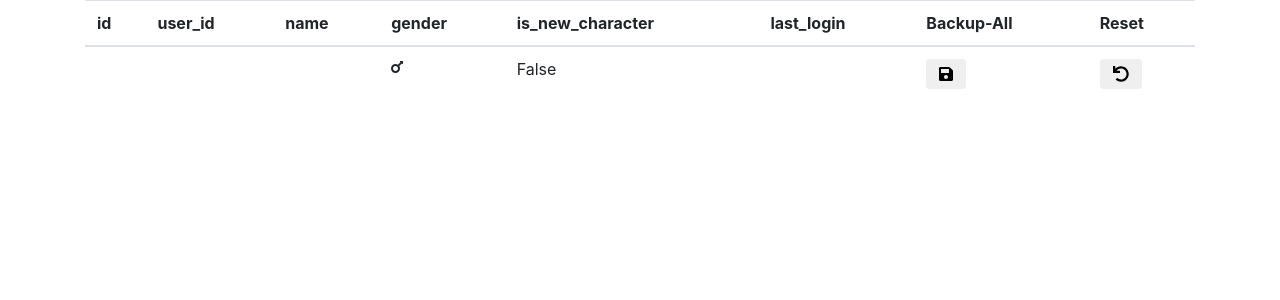
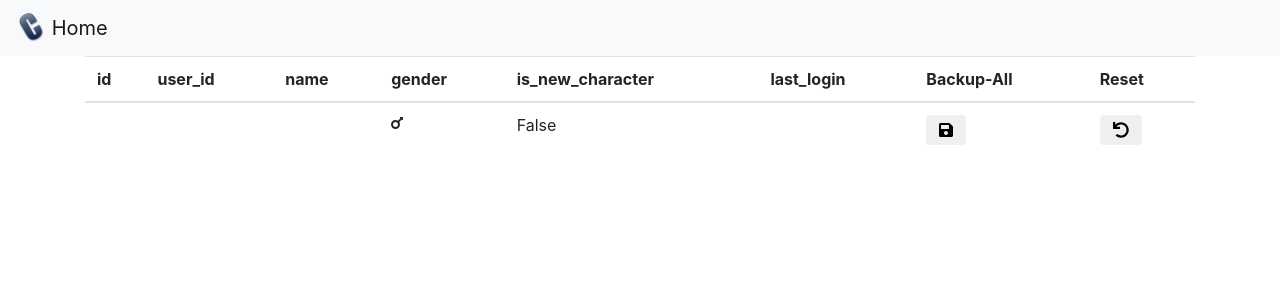
Before and after one commit to Chakratos/mhf-save-manager, a PHP site: template app/Views/edit-character.php in a window 1280 px wide. Shown: the top 300 px of the page. Run offline with PHP 8.4, Linux system fonts and the light colour scheme; the template is opened without the code that fills it, so the values that code supplies are empty; some libraries are stand-ins or nearby versions.

Commit message:
Added a tiny topnav so PHPDesktop users can go back to the main page

```diff
--- a/app/Database/EM.php
+++ b/app/Database/EM.php
@@ -33,7 +33,7 @@ class EM
             'port' => DBPORT,
         ];
         $config = Setup::createAnnotationMetadataConfiguration($paths, $isDevMode, null, null, false);
-        $config->addEntityNamespace('MHF', 'MHFSaveManager\model');
+        $config->addEntityNamespace('MHF', 'MHFSaveManager\Model');
         self::$entityManager = EntityManager::create($dbParams, $config);
     }
 
--- a/app/Views/character-table.php
+++ b/app/Views/character-table.php
@@ -4,6 +4,7 @@
     <title>MHF Character Manager</title>
 </head>
 <body>
+<?php include_once "topnav.php"?>
 <div class="container">
     <table class="table" id="CharactersTable">
         <thead>
--- a/app/Views/edit-character.php
+++ b/app/Views/edit-character.php
@@ -4,6 +4,7 @@
     <title>MHF Character Manager</title>
 </head>
 <body>
+<?php include_once "topnav.php"?>
 <div class="container">
     <table class="table" id="CharactersTable">
         <thead>
--- /dev/null
+++ b/app/Views/topnav.php
@@ -0,0 +1,6 @@
+<nav class="navbar navbar-light bg-light">
+    <a class="navbar-brand" href="/">
+        <img src="/img/logo.ico" width="30" height="30" alt="" class="d-inline-block align-top">
+        Home
+    </a>
+</nav>
```
Also changed, not shown: public/img/logo.ico (added).
